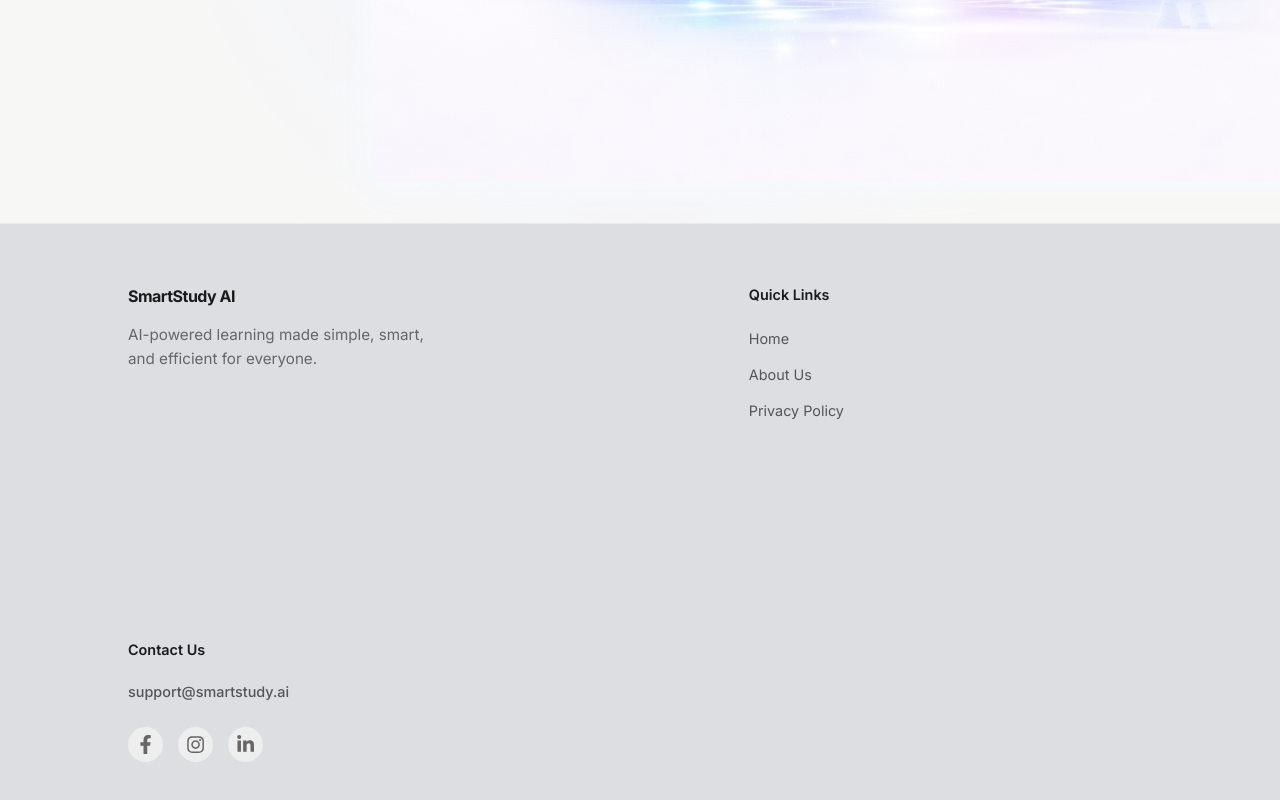
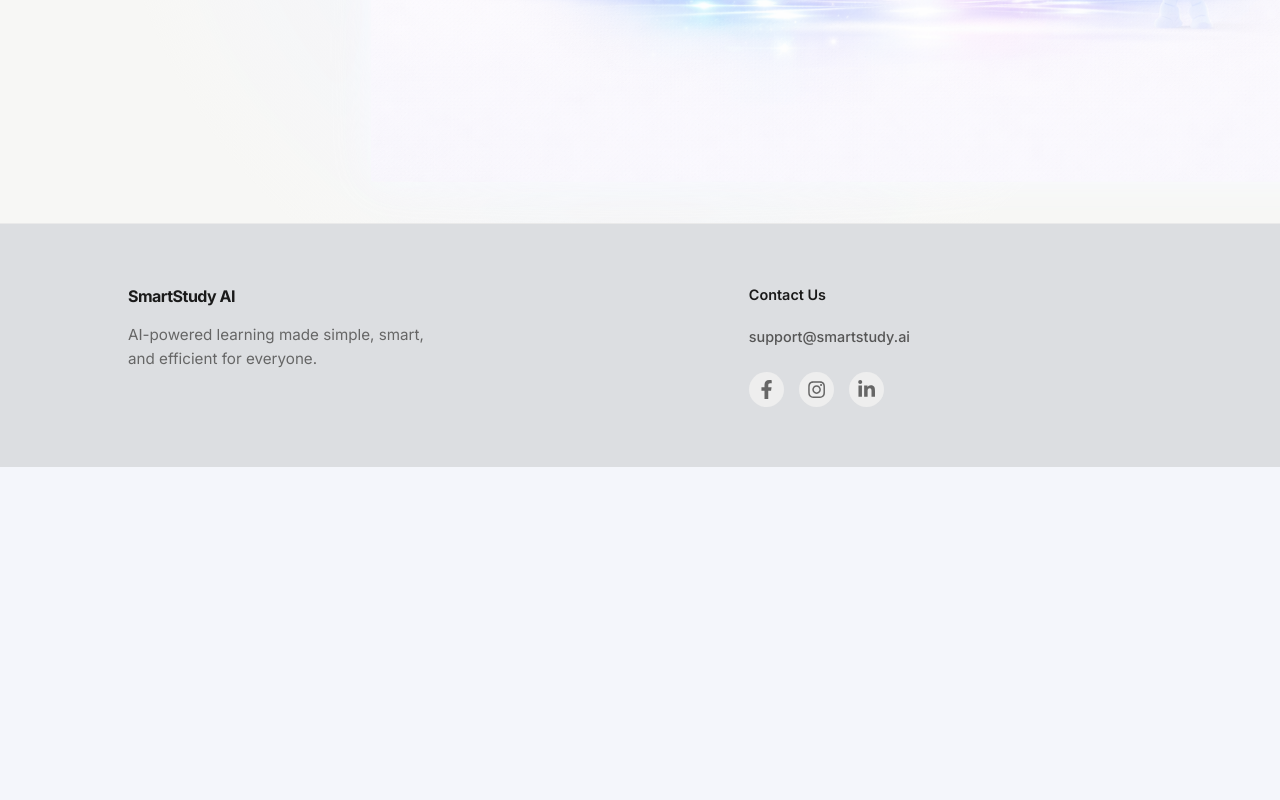
Before and after one commit to AyhamFuqha1/Advance_wep_react, a React (Vite) app: page / in a window 1280 px wide. Shown: the part 2971-3771 px from the top of the page. After the commit the page ends 3438 px from the top, so only its background shows below. Built offline with nearby package versions, Linux system fonts and the light colour scheme; no server answers; a web font is replaced by a local one.

Commit message:
edit footer links

```diff
--- a/src/components/Footer.tsx
+++ b/src/components/Footer.tsx
@@ -11,14 +11,7 @@ function Footer() {
         </p>
       </div>
 
-      <div className="footer-col">
-        <h4 className="footer-heading">Quick Links</h4>
-        <ul className="footer-links">
-          <li><a href="#Home">Home</a></li>
-          <li><a href="#about">About Us</a></li>
-          <li><a href="#privacy">Privacy Policy</a></li>
-        </ul>
-      </div>
+
 
       <div className="footer-col">
         <h4 className="footer-heading">Contact Us</h4>
```
